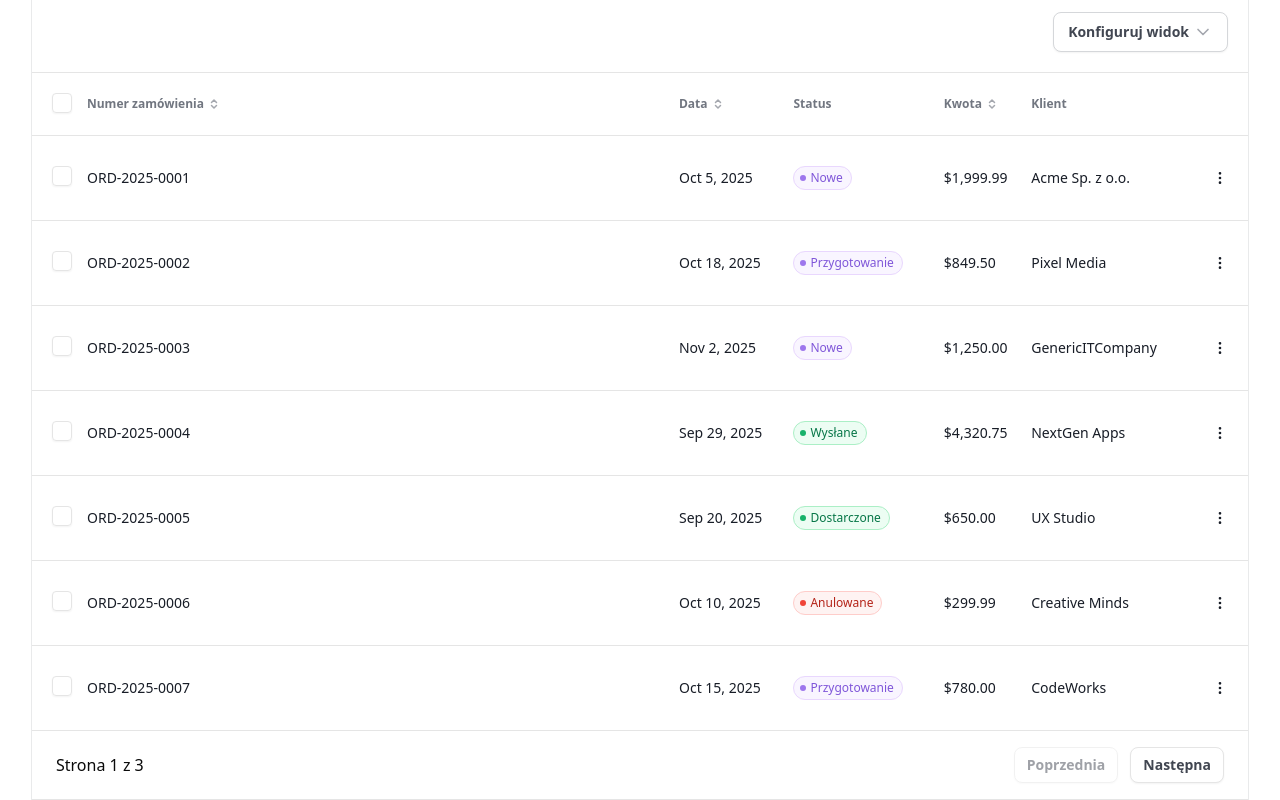
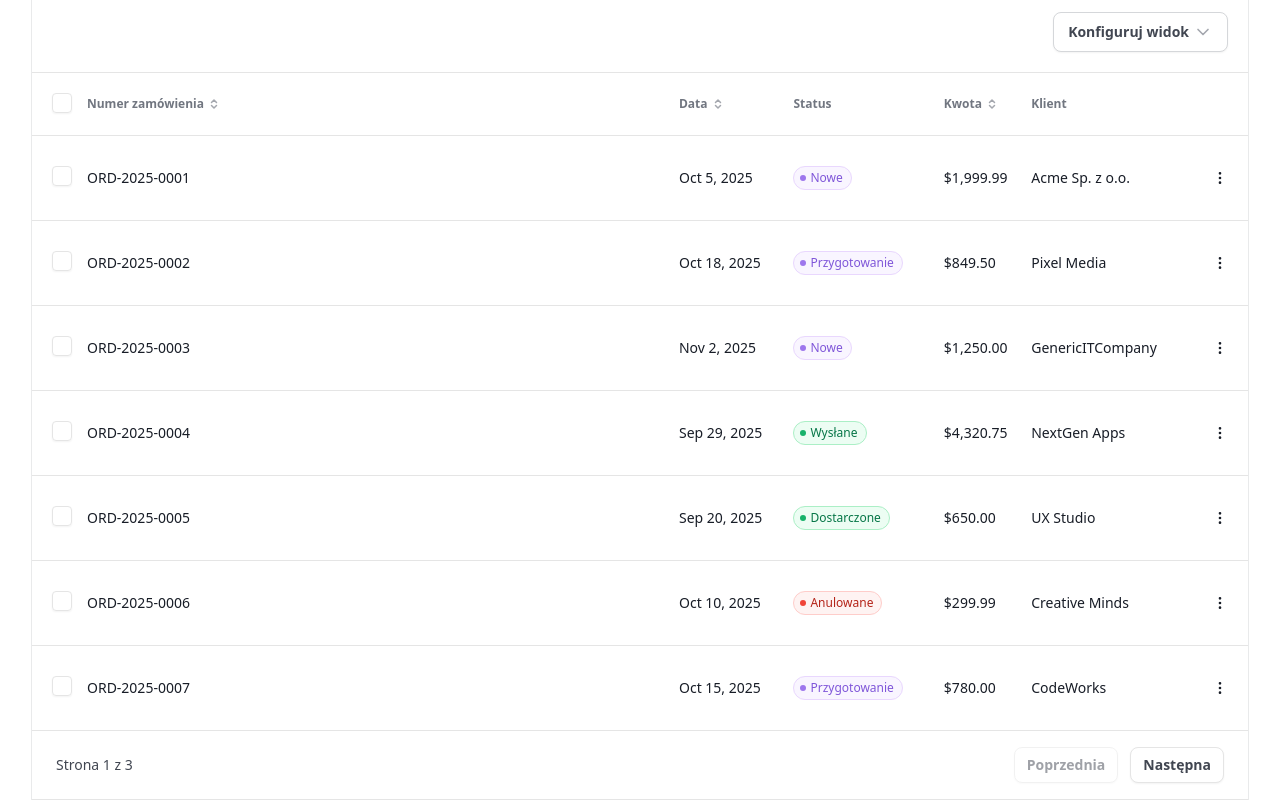
Before and after one commit to MarekSax/Time4IT_Rekru_app, a Next.js app: page / in a window 1280 px wide. Shown: the part 284-1084 px from the top of the page. Built offline with nearby package versions, Linux system fonts and the light colour scheme.

Commit message:
feat: add pagination info text styling

```diff
--- a/components/data-table/data-table.tsx
+++ b/components/data-table/data-table.tsx
@@ -136,7 +136,7 @@ export function DataTable<TData, TValue>({
           </TableBody>
         </Table>
         <div className="flex items-center justify-between space-x-2 px-6 py-4">
-          <p>
+          <p className="text-sm font-medium text-gray-700">
             Strona {table.getState().pagination.pageIndex + 1} z {table.getPageCount()}
           </p>
           <div className="flex gap-3">
@@ -145,7 +145,7 @@ export function DataTable<TData, TValue>({
               size="sm"
               onClick={() => table.previousPage()}
               disabled={!table.getCanPreviousPage()}
-              className="h-9 px-3 py-2 text-sm font-semibold text-gray-700"
+              className="h-9 cursor-pointer px-3 py-2 text-sm font-semibold text-gray-700"
             >
               Poprzednia
             </Button>
@@ -154,7 +154,7 @@ export function DataTable<TData, TValue>({
               size="sm"
               onClick={() => table.nextPage()}
               disabled={!table.getCanNextPage()}
-              className="h-9 px-3 py-2 text-sm font-semibold text-gray-700"
+              className="h-9 cursor-pointer px-3 py-2 text-sm font-semibold text-gray-700"
             >
               Następna
             </Button>
```
